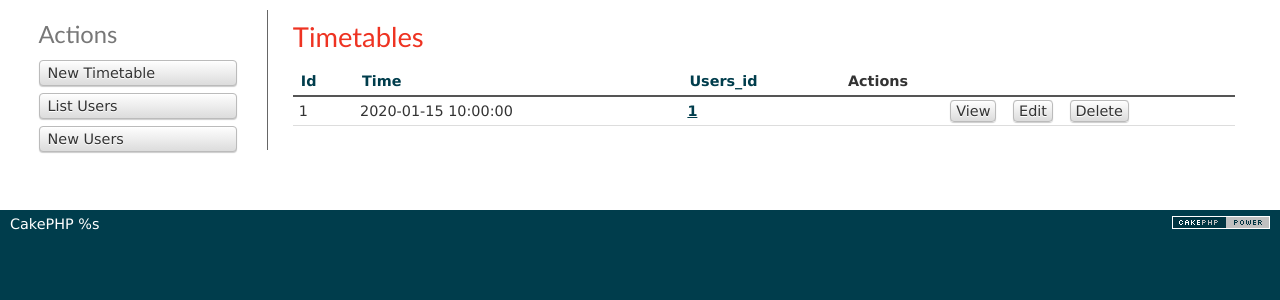
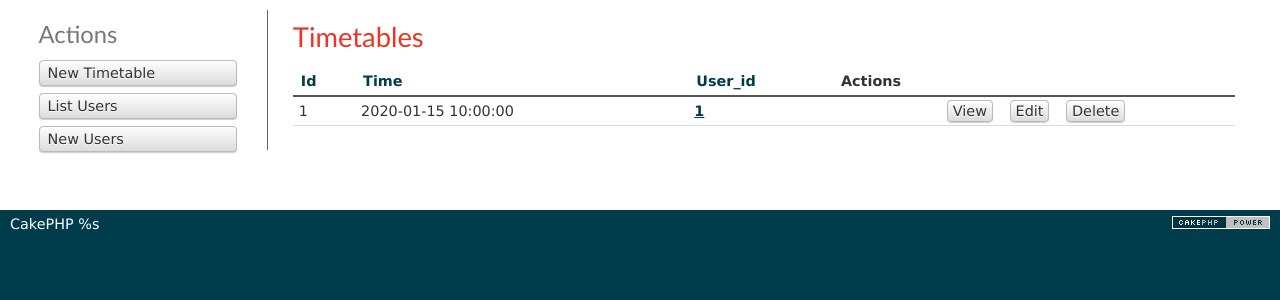
Before and after one commit to patrycja92/zespolowe, a CakePHP app: the page made by app/View/Timetables/index.ctp in a window 1280 px wide. Shown: the part 47-347 px from the top of the page. Run offline with PHP 8.4 and a stand-in for CakePHP, Linux system fonts and the light colour scheme; the template is opened without the code that fills it: most values are stand-ins (such as "Sample title", 1, 10 or a date in 2020); data that the repository does not hold is empty; some libraries are stand-ins or nearby versions.

Commit message:
Poprawione timetables

```diff
--- a/app/Model/Timetable.php
+++ b/app/Model/Timetable.php
@@ -18,7 +18,7 @@ class Timetable extends AppModel {
 	public $belongsTo = array(
 		'Users' => array(
 			'className' => 'Users',
-			'foreignKey' => 'users_id',
+			'foreignKey' => 'user_id',
 			'conditions' => '',
 			'fields' => '',
 			'order' => ''
--- a/app/View/Timetables/add.ctp
+++ b/app/View/Timetables/add.ctp
@@ -4,7 +4,7 @@
 		<legend><?php echo __('Add Timetable'); ?></legend>
 	<?php
 		echo $this->Form->input('time');
-		echo $this->Form->input('users_id');
+		echo $this->Form->input('user_id');
 	?>
 	</fieldset>
 <?php echo $this->Form->end(__('Submit')); ?>
--- a/app/View/Timetables/edit.ctp
+++ b/app/View/Timetables/edit.ctp
@@ -5,7 +5,7 @@
 	<?php
 		echo $this->Form->input('id');
 		echo $this->Form->input('time');
-		echo $this->Form->input('users_id');
+		echo $this->Form->input('user_id');
 	?>
 	</fieldset>
 <?php echo $this->Form->end(__('Submit')); ?>
--- a/app/View/Timetables/index.ctp
+++ b/app/View/Timetables/index.ctp
@@ -5,7 +5,7 @@
 	<tr>
 			<th><?php echo $this->Paginator->sort('id'); ?></th>
 			<th><?php echo $this->Paginator->sort('time'); ?></th>
-			<th><?php echo $this->Paginator->sort('users_id'); ?></th>
+			<th><?php echo $this->Paginator->sort('user_id'); ?></th>
 			<th class="actions"><?php echo __('Actions'); ?></th>
 	</tr>
 	</thead>
```
Also changed, not shown: 9 other files.
